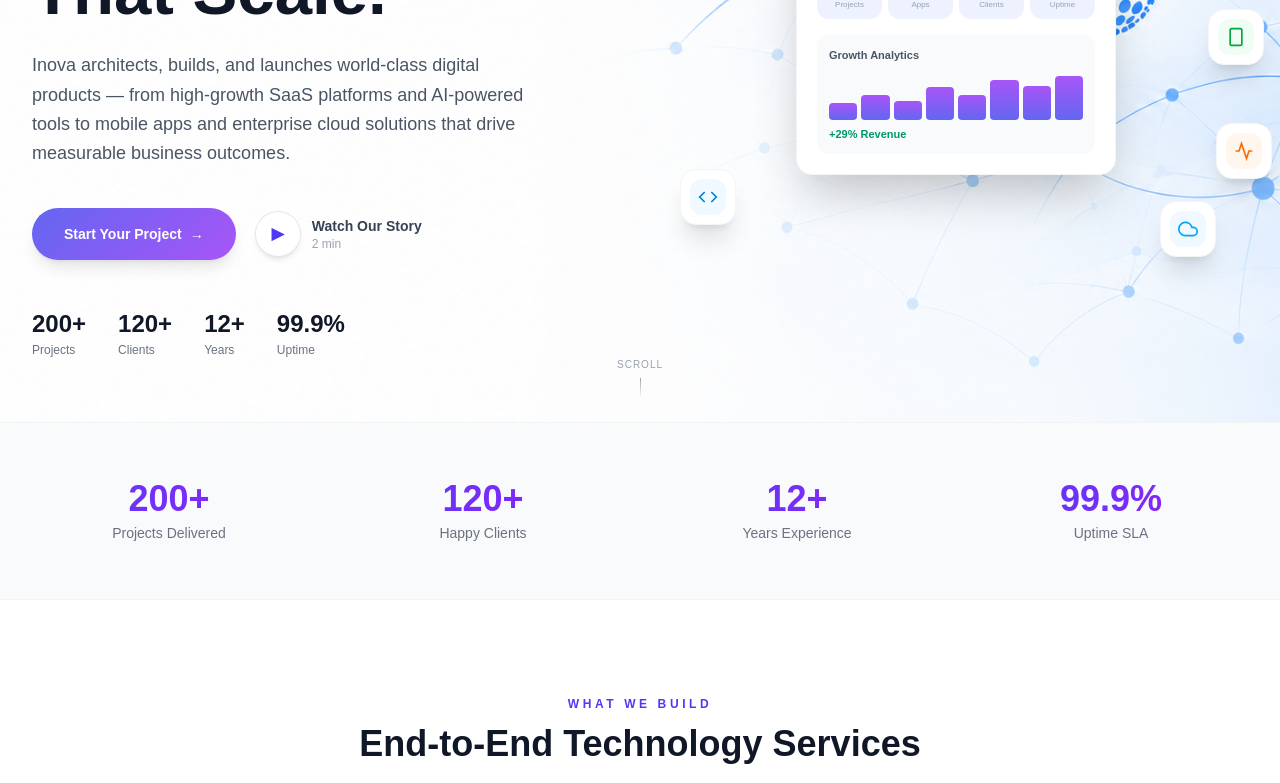
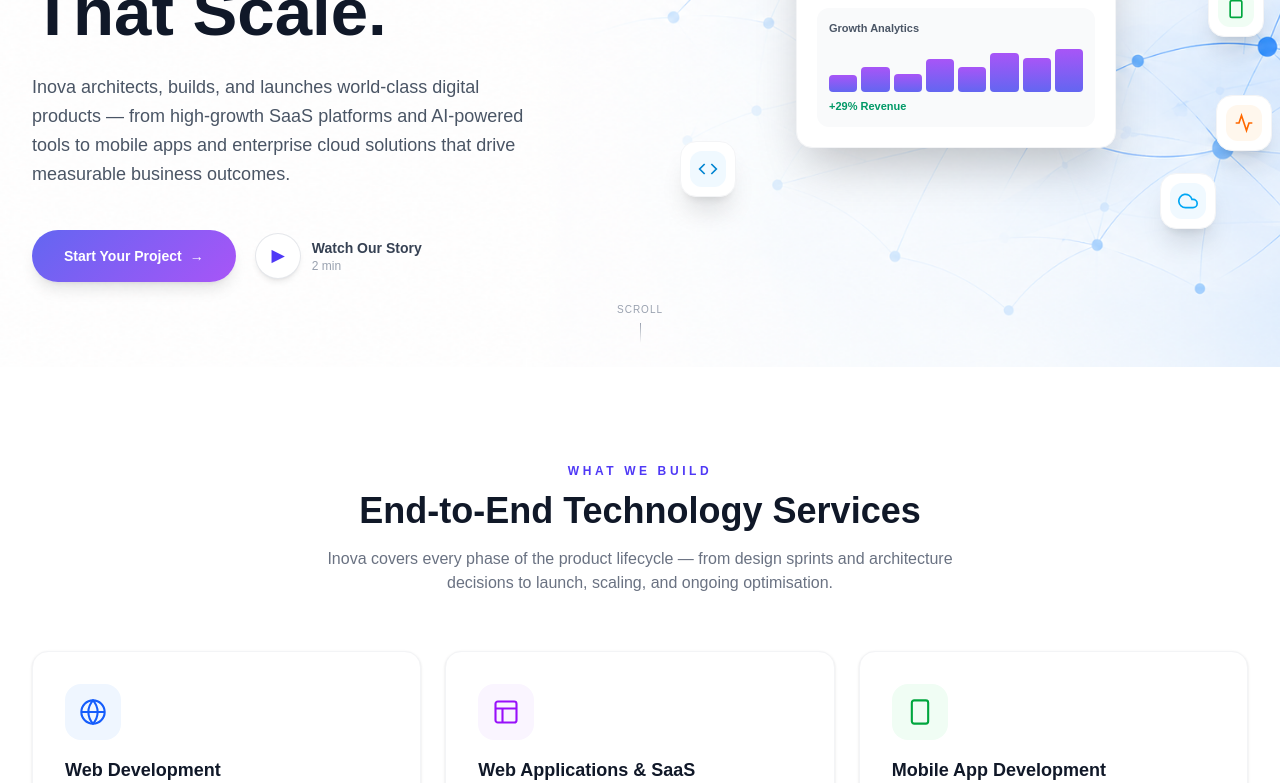
Before and after one commit to alvinotechnologies/web, a Next.js app: page / in a window 1280 px wide. Shown: the part 433-1216 px from the top of the page. Built offline with nearby package versions, Linux system fonts and the light colour scheme.

Commit message:
Remove stats sections from homepage

```diff
--- a/src/app/page.tsx
+++ b/src/app/page.tsx
@@ -3,13 +3,6 @@
 import { posts } from "./blog/data";
 
 /* ── data ──────────────────────────────────────────────── */
-const stats = [
-  { value: "200+",  label: "Projects Delivered" },
-  { value: "120+",  label: "Happy Clients"       },
-  { value: "12+",   label: "Years Experience"    },
-  { value: "99.9%", label: "Uptime SLA"          },
-];
-
 const services = [
   {
     icon: (
@@ -199,20 +192,7 @@
               </Link>
             </div>
 
-            {/* trust bar */}
-            <div className="mt-12 flex flex-wrap gap-8">
-              {[
-                { v: "200+",  l: "Projects" },
-                { v: "120+",  l: "Clients"  },
-                { v: "12+",   l: "Years"    },
-                { v: "99.9%", l: "Uptime"   },
-              ].map(s => (
-                <div key={s.l}>
-                  <p className="text-2xl font-extrabold text-gray-900">{s.v}</p>
-                  <p className="text-xs text-gray-500 mt-0.5">{s.l}</p>
-                </div>
-              ))}
-            </div>
+
           </div>
 
           {/* ── RIGHT visual ── */}
@@ -318,23 +298,7 @@
         </div>
       </section>
 
-      {/* ════════════════════════════════════════════════════
-          STATS BAND  —  light gray, gradient text numbers
-      ════════════════════════════════════════════════════ */}
-      <section className="bg-gray-50 border-y border-gray-100 py-14">
-        <div className="mx-auto max-w-7xl px-4 sm:px-6 lg:px-8">
-          <div className="grid grid-cols-2 gap-10 sm:grid-cols-4">
-            {stats.map(s => (
-              <div key={s.label} className="group text-center cursor-default transition-transform duration-200 hover:-translate-y-1">
-                <p className="text-4xl font-extrabold bg-gradient-to-r from-indigo-600 to-purple-600 bg-clip-text text-transparent">
-                  {s.value}
-                </p>
-                <p className="mt-1 text-sm font-medium text-gray-500">{s.label}</p>
-              </div>
-            ))}
-          </div>
-        </div>
-      </section>
+
 
       {/* ════════════════════════════════════════════════════
           SERVICES PREVIEW
```
